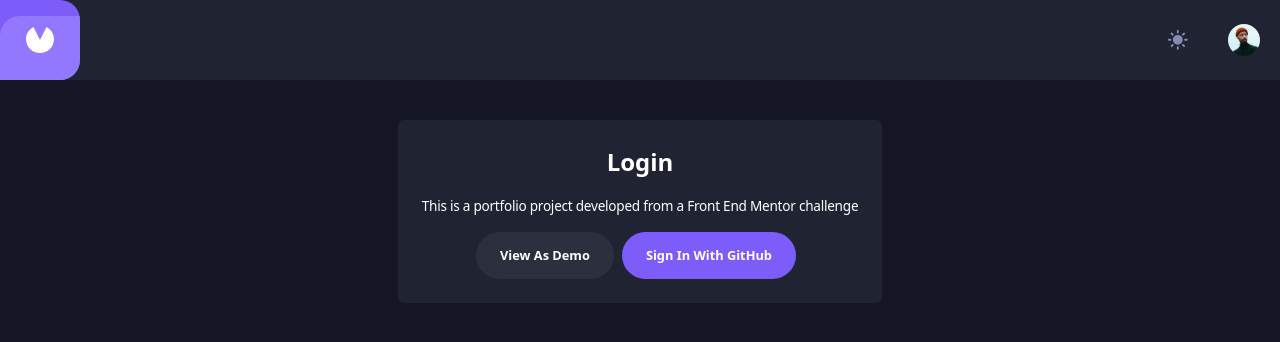
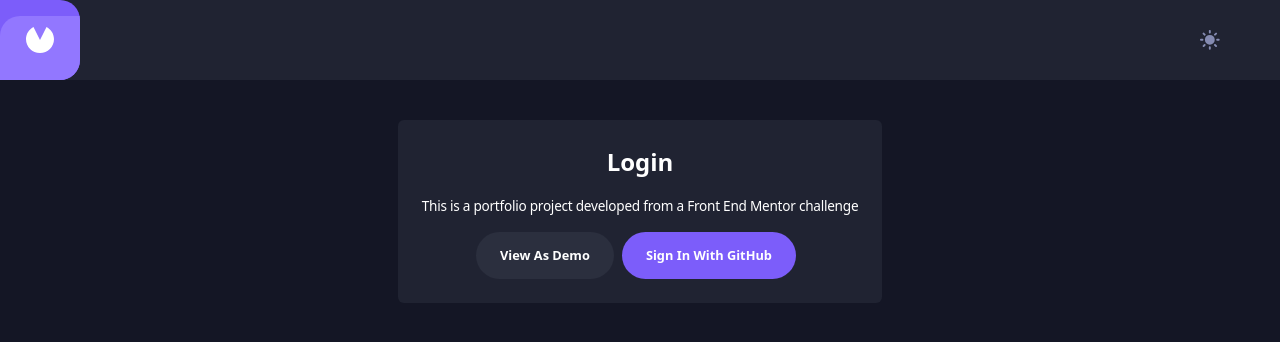
Before and after one commit to elghanbibadr/invoiceappv2, a React (Vite) app: page / in a window 1280 px wide. Shown: the top 342 px of the page. Built offline with nearby package versions, Linux system fonts and the light colour scheme.

Commit message:
create a logout card

```diff
--- a/src/componenet/Navbar/Navbar.jsx
+++ b/src/componenet/Navbar/Navbar.jsx
@@ -2,10 +2,16 @@ import logo from "../../../public/assets/logo.svg"
 import sunIcon from "../../../public/assets/icon-sun.svg"
 import avatar from "../../../public/assets/image-avatar.jpg"
 import { useContext } from "react"
+import Card from "../ui/Card"
 import { AppContext } from "../../store/AppContext"
+import { useState } from "react"
 
 const Navbar = () => {
     const { user } = useContext(AppContext)
+    const [logoutCardVisible, setLogoutCardVisible] = useState(false)
+    const handleProfilPhotoClicked = () => {
+        setLogoutCardVisible(prv => !prv)
+    }
 
     return (
         <header>
@@ -13,9 +19,13 @@ const Navbar = () => {
                 <div className="nav__logo-wrapper  flex items-center justify-center h-20 w-20 bg-accentColor">
                     <img src={logo} alt="navbar logo" className="nav__logo  " />
                 </div>
-                <div className="navLogos-Wrraper flex flex-row justify-between items-center">
+                <div className="navLogos-Wrraper relative flex flex-row justify-between items-center">
                     <img className='nav__them mr-10 ' src={sunIcon} />
-                    <img className='nav__avatar hover:border-2 border-accentColor rounded-full h-8' src={user ? user.photoURL : avatar} />
+                    <img onClick={handleProfilPhotoClicked} className='nav__avatar   hover:border-2 border-accentColor rounded-full h-8' src={!user?.isAnonymous ? user?.photoURL : avatar} />
+                    {logoutCardVisible && <Card className='absolute h-fit py-4 bg-[#1e2139] top-10   w-fit'>
+                        {user.isAnonymous && <p className="font-bold ">exit demo</p>}
+                        {!user.isAnonymous && <p className="font-bold">Sign Out</p>}
+                    </Card>}
                 </div>
             </nav>
         </header>
--- a/src/componenet/pages/Login/Login.jsx
+++ b/src/componenet/pages/Login/Login.jsx
@@ -18,6 +18,7 @@ const Login = () => {
             // Sign in anonymously
             await signInAnonymously(auth);
             if (!auth.currentUser) return;
+            setUser(auth.currentUser)
             // Fetch invoices for demo user
             // Add your logic to fetch invoices from Firestore
             const querySnapshot = await getDocs(collection(db, 'demoinvoices'));
```
